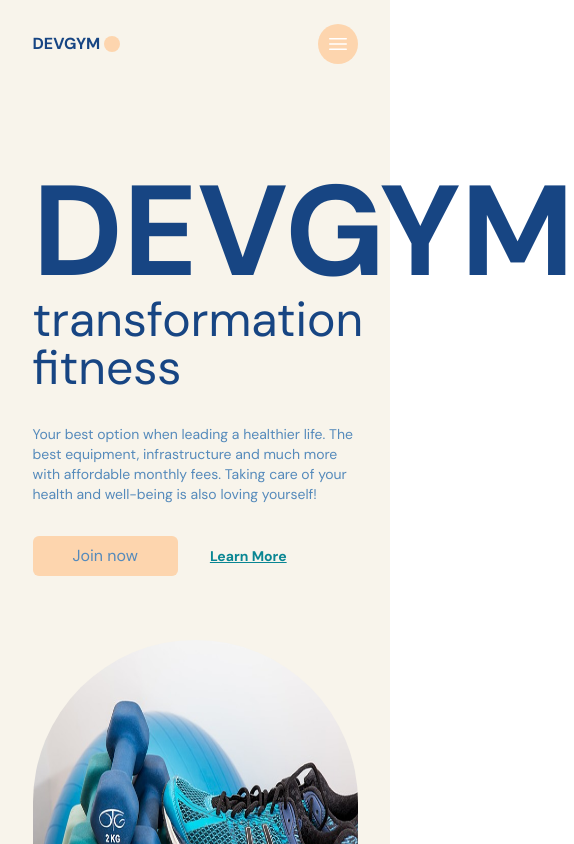
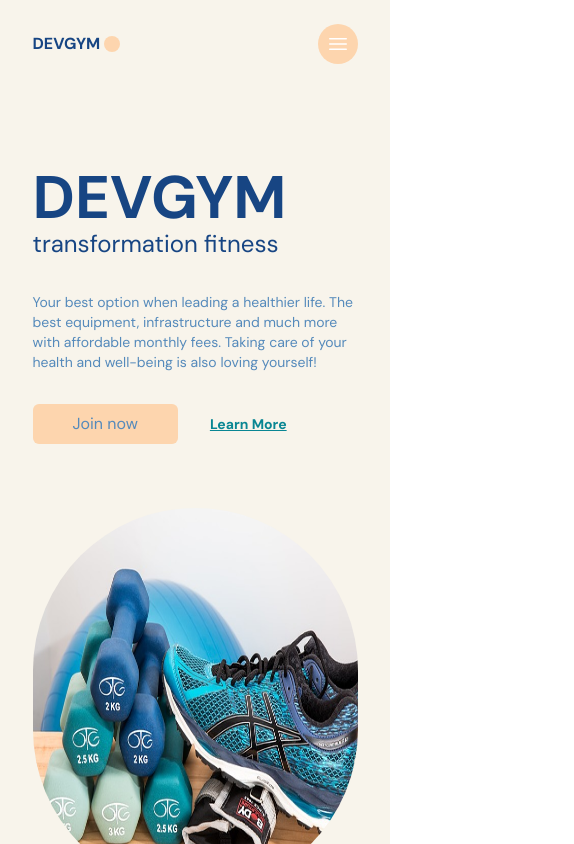
Before and after one commit to Mr1984-Pinheiro/FitnessApp-Vite-Typescript, a React (Vite) app: page / in a window 390 px wide. Shown: the top 844 px of the page, 574 px wide, since content can reach past the window. Built offline with nearby package versions, Linux system fonts and the light colour scheme.

Commit message:
animation benefits

```diff
--- a/index.html
+++ b/index.html
@@ -5,7 +5,7 @@
     <meta charset="UTF-8" />
     <link rel="icon" type="image/svg+xml" href="/vite.svg" />
     <meta name="viewport" content="width=device-width, initial-scale=1.0" />
-    <title>Vite + React + TS</title>
+    <title>DEVGYM</title>
   </head>
   <body>
     <div id="root"></div>
--- a/src/scenes/benefits/Benefit.tsx
+++ b/src/scenes/benefits/Benefit.tsx
@@ -1,16 +1,26 @@
 import { SelectedPage } from '@/shared/types';
+import { motion } from 'framer-motion';
 import AnchorLink from 'react-anchor-link-smooth-scroll';
+
+const childVariant = {
+  hidden: { opacity: 0, scale: 0.9 },
+  visible: { opacity: 1, scale: 1},
+};
 
 type Props = {
   icon: JSX.Element;
   title: string;
   description: string;
   setSelectedPage: (value: SelectedPage) => void;
-}
+};
 
 const Benefit = ({ icon, title, description, setSelectedPage}: Props) => {
   return (
-    <div className='mt-5 rounded-md border-2 border-secondary-500 px-5 py-16 text-center '>
+    <motion.div
+      variants={childVariant}
+      className='mt-5 rounded-md border-2 border-secondary-500 px-5 py-16 text-center'
+
+    >
         <div className='mb-4 flex justify-center'>
             <div className='rounded-full border-2 border-secondary-500 bg-primary-100 p-4 '>
               {icon}
@@ -26,7 +36,7 @@ const Benefit = ({ icon, title, description, setSelectedPage}: Props) => {
           >
             <p>Learn More</p>
           </AnchorLink>
-    </div>
+    </motion.div>
   )
 }
 
--- a/src/scenes/benefits/index.tsx
+++ b/src/scenes/benefits/index.tsx
@@ -26,6 +26,13 @@ const benefits: Array<BenefitsType> = [
   },
 ];
 
+const container = {
+  hidden: {},
+  visible: {
+    transition: { staggerChildren: 0.2}
+  }
+}
+
 type Props = {
     setSelectedPage: (value: SelectedPage) => void;
 }
@@ -51,7 +58,13 @@ const Benefits = ({setSelectedPage}: Props) => {
       </div>
 
       {/* BENEFITS */}
-      <div className="md:flex items-center justify-between gap-8 mt-5">
+      <motion.div
+        className="md:flex items-center justify-between gap-8 mt-5"
+        initial="hidden"
+        whileInView="visible"
+        viewport={{ once: true, amount: 0.5}}
+        variants={container}
+      >
         {benefits.map((benefit: BenefitsType) => (
           <Benefit
             key={benefit.title}
@@ -62,7 +75,7 @@ const Benefits = ({setSelectedPage}: Props) => {
           />
         ))}
 
-      </div>
+      </motion.div>
 
     </motion.div>
 
--- a/src/scenes/home/index.tsx
+++ b/src/scenes/home/index.tsx
@@ -41,8 +41,8 @@ const Home = ({ setSelectedPage }: Props) => {
          >
           <div className='relative'>
             <div className=''>
-              <h1 className="font-bold text-gray-600 text-9xl">DEVGYM</h1>
-              <h3 className="text-gray-600 text-5xl">transformation fitness</h3>
+              <h1 className="font-bold text-gray-600 md:text-9xl text-6xl">DEVGYM</h1>
+              <h3 className="text-gray-600 md:text-5xl text-2xl">transformation fitness</h3>
             </div>
           </div>
 
```
